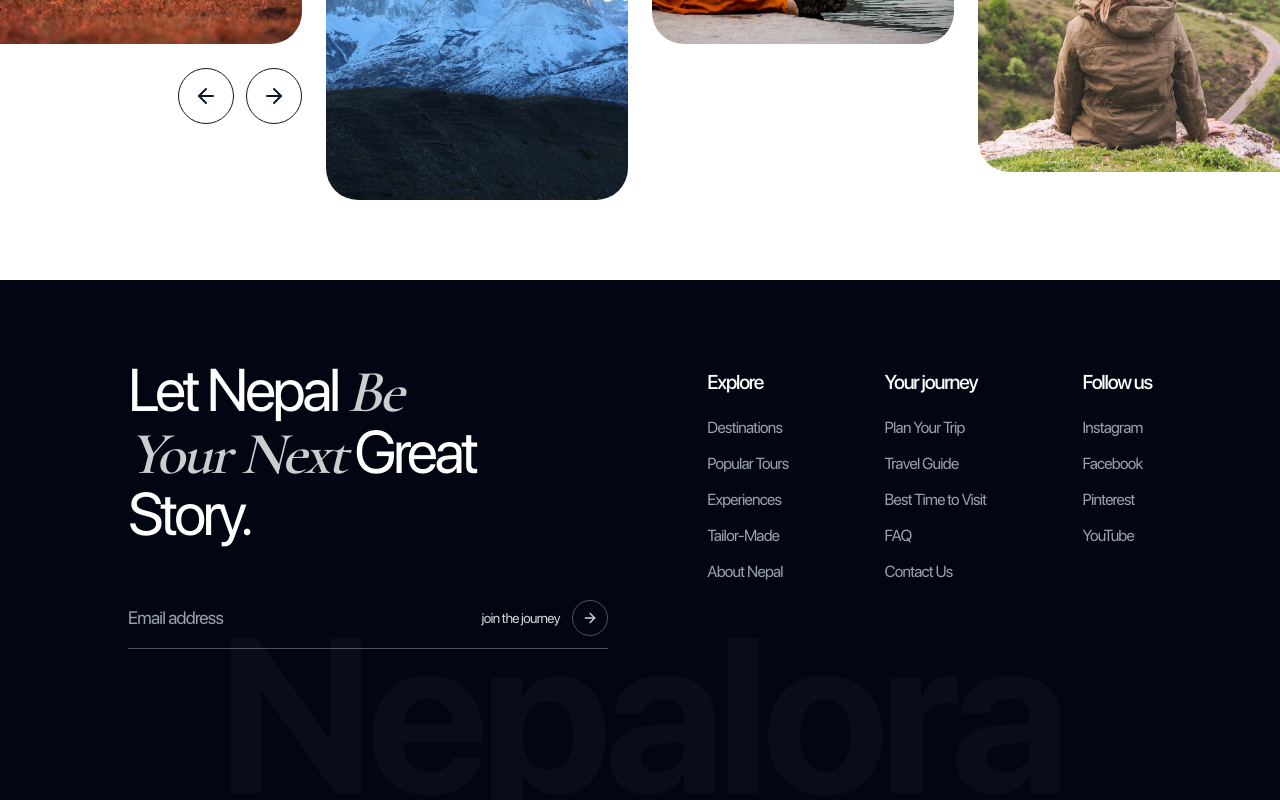
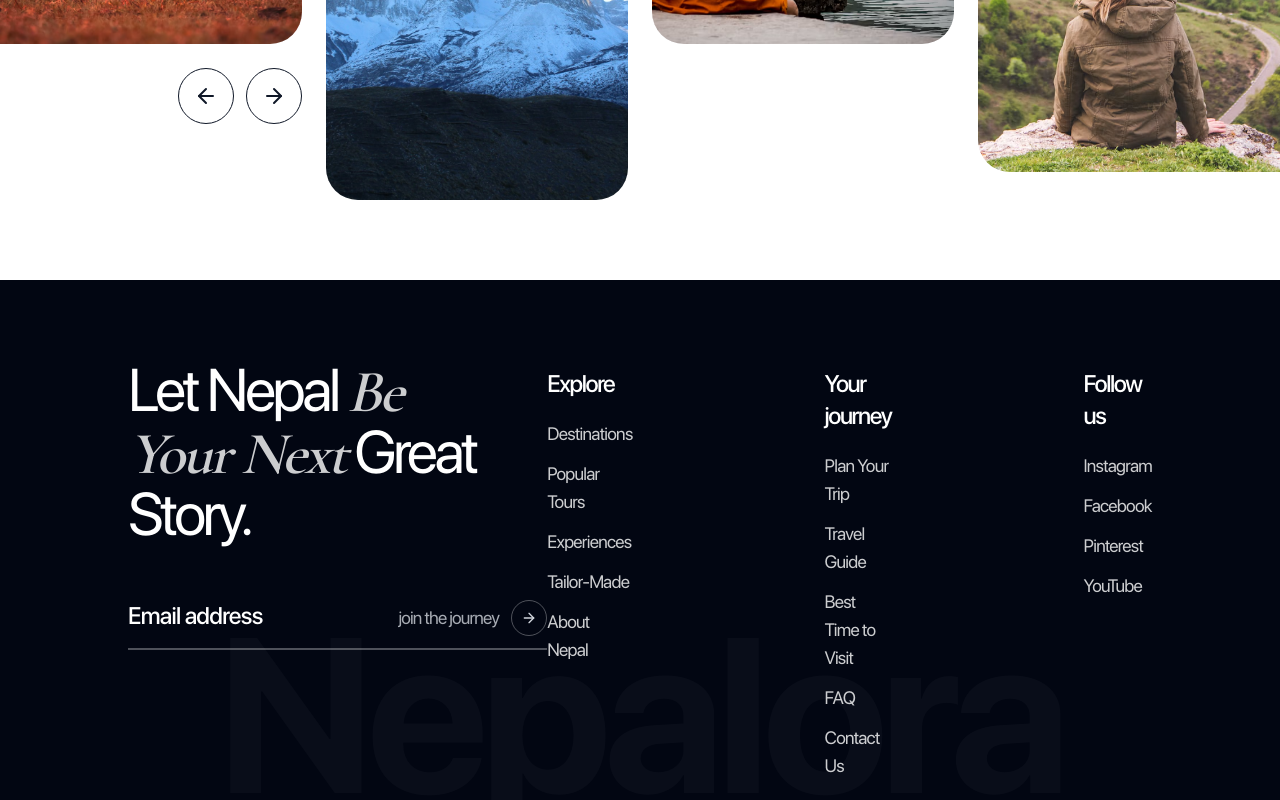
Before and after one commit to sitepow/nepalora, a Next.js app in the folder apps/next-fullstack/: page / in a window 1280 px wide. Shown: the part 5596-6396 px from the top of the page. Built offline with nearby package versions, Linux system fonts and the light colour scheme.

Commit message:
fix: footer ref. dibble

```diff
--- a/apps/next-fullstack/src/app/_components/layout/Footer.tsx
+++ b/apps/next-fullstack/src/app/_components/layout/Footer.tsx
@@ -1,27 +1,36 @@
 import { ArrowRight } from "lucide-react";
 import { TypographyTitle } from "../TypographyTitle";
 
-const EXPLORE_LINKS = [
+const FOOTER_SECTIONS = [
+  {
+    title: "Explore",
+    links: [
       { label: "Destinations", href: "#" },
       { label: "Popular Tours", href: "#" },
       { label: "Experiences", href: "#" },
       { label: "Tailor-Made", href: "#" },
       { label: "About Nepal", href: "#" },
-];
-
-const JOURNEY_LINKS = [
+    ],
+  },
+  {
+    title: "Your journey",
+    links: [
       { label: "Plan Your Trip", href: "#" },
       { label: "Travel Guide", href: "#" },
       { label: "Best Time to Visit", href: "#" },
       { label: "FAQ", href: "#" },
       { label: "Contact Us", href: "#" },
-];
-
-const FOLLOW_LINKS = [
+    ],
+  },
+  {
+    title: "Follow us",
+    links: [
       { label: "Instagram", href: "#" },
       { label: "Facebook", href: "#" },
       { label: "Pinterest", href: "#" },
       { label: "YouTube", href: "#" },
+    ],
+  },
 ];
 
 export function Footer() {
@@ -35,17 +44,17 @@
             *Your Next* Great Story.
           </TypographyTitle>
 
-          <div className="flex w-full items-center justify-between border-b border-white/30 pb-3">
+          <div className="flex w-full items-center justify-between border-b-2 border-white/30 pb-3">
             <input
               type="email"
               placeholder="Email address"
-              className="w-full bg-transparent text-lg text-white placeholder-gray-400 outline-none"
+              className="w-full bg-transparent text-lg text-white outline-none placeholder:text-2xl placeholder:font-medium placeholder:text-white"
             />
             <button
               type="submit"
               className="group flex items-center gap-3 text-sm whitespace-nowrap text-gray-300 transition-colors hover:text-white"
             >
-              <span>join the journey</span>
+              <span className="text-lg opacity-80">join the journey</span>
               <div className="flex size-9 items-center justify-center rounded-full border border-white/30 transition-all group-hover:scale-105 group-hover:border-white">
                 <ArrowRight className="size-4" />
               </div>
@@ -53,45 +62,21 @@
           </div>
         </div>
 
-        <div className="flex gap-24 pt-2">
-          <div className="flex flex-col gap-5">
-            <h4 className="text-xl font-medium text-white">Explore</h4>
-            <ul className="flex flex-col gap-3 text-base text-gray-400">
-              {EXPLORE_LINKS.map((link) => (
+        <div className="flex gap-48 pt-2">
+          {FOOTER_SECTIONS.map((section) => (
+            <div key={section.title} className="flex flex-col gap-5">
+              <h4 className="text-2xl font-medium text-white">{section.title}</h4>
+              <ul className="flex flex-col gap-3">
+                {section.links.map((link) => (
                   <li key={link.label}>
-                  <a href={link.href} className="transition-colors hover:text-white">
+                    <a href={link.href} className="text-lg opacity-80">
                       {link.label}
                     </a>
                   </li>
                 ))}
               </ul>
             </div>
-
-          <div className="flex flex-col gap-5">
-            <h4 className="text-xl font-medium text-white">Your journey</h4>
-            <ul className="flex flex-col gap-3 text-base text-gray-400">
-              {JOURNEY_LINKS.map((link) => (
-                <li key={link.label}>
-                  <a href={link.href} className="transition-colors hover:text-white">
-                    {link.label}
-                  </a>
-                </li>
           ))}
-            </ul>
-          </div>
-
-          <div className="flex flex-col gap-5">
-            <h4 className="text-xl font-medium text-white">Follow us</h4>
-            <ul className="flex flex-col gap-3 text-base text-gray-400">
-              {FOLLOW_LINKS.map((link) => (
-                <li key={link.label}>
-                  <a href={link.href} className="transition-colors hover:text-white">
-                    {link.label}
-                  </a>
-                </li>
-              ))}
-            </ul>
-          </div>
         </div>
       </div>
 
```
Lines whose indentation alone changed are shown as unchanged.
